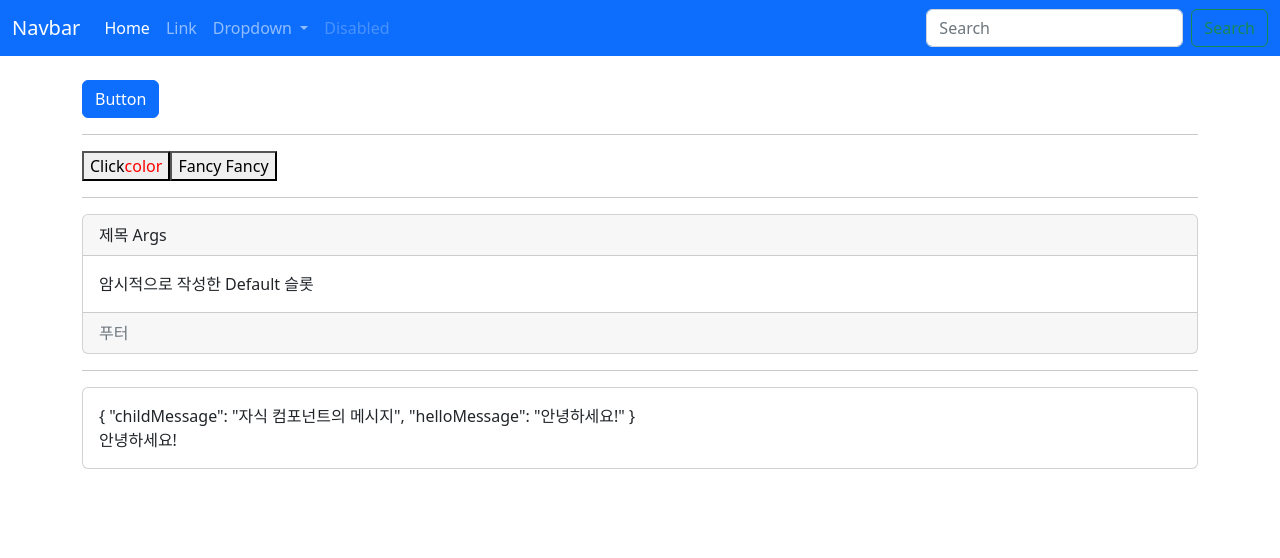
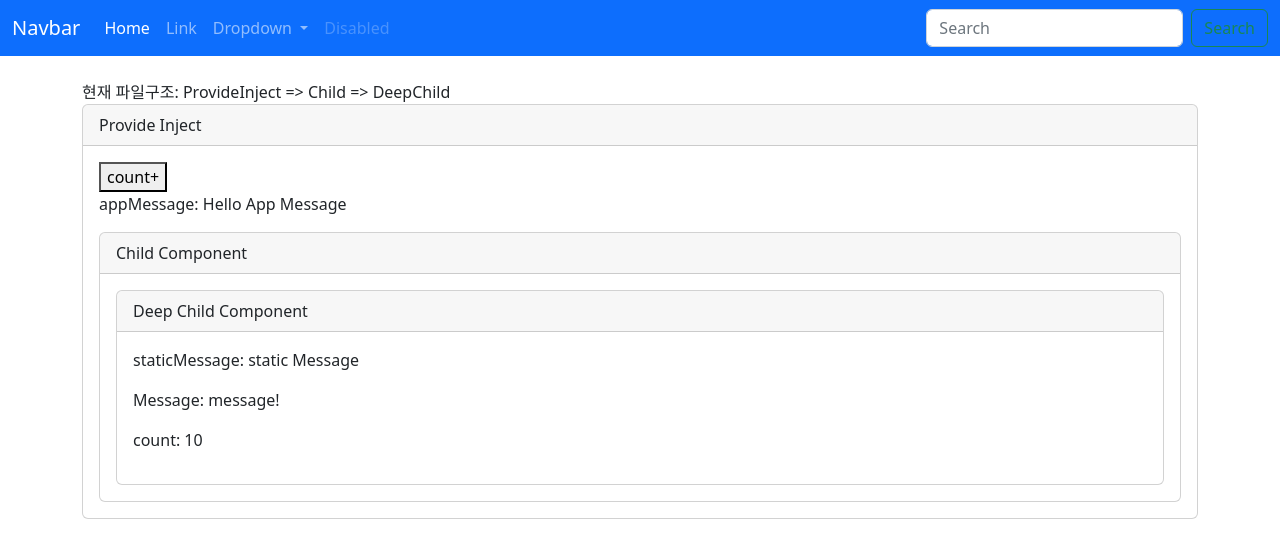
Before and after one commit to hi-aa/learn-vue3, a Vue app: page / in a window 1280 px wide. Shown: the top 558 px of the page. Built offline with nearby package versions, Linux system fonts and the light colour scheme.

Commit message:
섹션 5: Provide/Inject

```diff
--- /dev/null
+++ b/src/components/Child.vue
@@ -0,0 +1,22 @@
+<template>
+	<div class="card">
+		<div class="card-header">Child Component</div>
+		<div class="card-body">
+			<DeepChild></DeepChild>
+		</div>
+	</div>
+</template>
+
+<script>
+import DeepChild from './DeepChild.vue';
+export default {
+	components: {
+		DeepChild,
+	},
+	setup() {
+		return {};
+	},
+};
+</script>
+
+<style lang="scss" scoped></style>
--- /dev/null
+++ b/src/components/DeepChild.vue
@@ -0,0 +1,26 @@
+<template>
+	<div class="card">
+		<div class="card-header">Deep Child Component</div>
+		<div class="card-body">
+			<p>staticMessage: {{ staticMessage }}</p>
+			<p>Message: {{ message }}</p>
+			<p>count: {{ count }}</p>
+		</div>
+	</div>
+</template>
+
+<script>
+import { inject } from 'vue';
+
+export default {
+	setup() {
+		const staticMessage = inject('static-message', 'Default message 설정 가능');
+		const { message, updateMessage } = inject('message');
+		updateMessage();
+		const count = inject('count');
+		return { staticMessage, message, count };
+	},
+};
+</script>
+
+<style lang="scss" scoped></style>
--- /dev/null
+++ b/src/components/ProvideInject.vue
@@ -0,0 +1,44 @@
+<template>
+	<div class="card">
+		<div class="card-header">Provide Inject</div>
+		<div class="card-body">
+			<button @click="count++">count+</button>
+			<p>appMessage: {{ appMessage }}</p>
+			<Child></Child>
+		</div>
+	</div>
+</template>
+
+<script>
+import { inject, provide, readonly, ref } from 'vue';
+import Child from './Child.vue';
+
+export default {
+	components: {
+		Child,
+	},
+	setup() {
+		const staticMessage = 'static Message';
+		const message = ref('message');
+		const count = ref(10);
+
+		const updateMessage = () => {
+			message.value = message.value + '!';
+		};
+
+		// provide로 넘기면 필요한 자식 컴포넌트에서 inject로 불러서 쓸 수 있음
+		// 데이터에 대한 변경이 필요하면 메서드도 부모가 전달해주기
+		provide('static-message', staticMessage);
+
+		provide('message', { message: readonly(message), updateMessage }); // message를 readonly로 전달
+		provide('count', count);
+
+		// app에서 가져온 provide data
+		const appMessage = inject('app-message');
+
+		return { count, appMessage };
+	},
+};
+</script>
+
+<style lang="scss" scoped></style>
--- a/src/components/TheView.vue
+++ b/src/components/TheView.vue
@@ -1,69 +1,23 @@
 <template>
-	<main>
-		<div class="container py-4">
-			<!-- non-prop 속성은 props나 event에 명시적으로 선언되지 않은 속성 또는 이벤트 -->
-			<!-- non-prop 속성은 컴포넌트의 루트(<<<) 엘리먼트에 상속됨 -->
-			<MyButton
-				@click="sayHello"
-				class="my-button"
-				id="my-button-id"
-			></MyButton>
-			<!-- non-prop속성으로 자동 상속되는 것 때문에 예상하지 못한 동작이 실행될 수 있으니
-            왠만하면 emits이나 props 명시적으로 선언할 것 -->
+	<div class="container py-4">
+		<!-- Prop Drilling: 일반적으로 부모에서 자식으로 데이터를 전달할때 props를 사용하는데
+    컴포넌트가 깊어지면 해당 자손 컴포넌트와 연관된 모든 자식 컴포넌트가 영향을 받게 됨 -->
+		<!-- vue3에서 provide, inject로 데이터를 제공하여 종속성을 주입받을 수 있음 -->
 
-			<hr />
-			<FancyButton>Click<span style="color: red">color</span></FancyButton>
-			<!-- 디폴트는 v-slot으로 받거나 template을 사용하거나 -->
-			<!-- 이름이 있는 슬롯은 이름 표시해서 v-slot:[name입력] 혹은 템플릿 사용하거나 -->
-			<FancyButton v-slot="{ fancyMessage }">{{ fancyMessage }}</FancyButton>
-
-			<hr />
-			<!-- Slot name별로 설정 -->
-			<AppCard>
-				<!-- <template v-slot:header>제목</template> -->
-				<template #[slotArgs]>제목 Args</template>
-				<!-- <template #default>내용</template> -->
-				암시적으로 작성한 Default 슬롯
-				<template #footer>푸터</template>
-			</AppCard>
-
-			<hr />
-			<!-- 하위 컴포넌트에 slot으로 보낸 값을 하위 컴포넌트에서 접근할 수 없음 // 당연함..ㅇㅇ -->
-			<!-- Scoped Slot: props를 전달하는 것 처럼 slot을 통해 자식 컴포넌트에서 부모 컴포넌트로 전달할 수 있음 -->
-			<AppCard>
-				<template #default="obj">
-					{{ obj }}<br />
-					{{ obj.helloMessage }}
-				</template>
-				<!-- <template #header="headerObj">
-					{{ headerObj.headerMessage }}
-				</template>
-				<template #footer="footerObj">
-					{{ footerObj.footerMessage }}
-				</template> -->
-			</AppCard>
-		</div>
-	</main>
+		현재 파일구조: ProvideInject => Child => DeepChild
+		<ProvideInject></ProvideInject>
+	</div>
 </template>
 
 <script>
-import MyButton from '@/components/MyButton.vue';
-import FancyButton from '@/components/FancyButton.vue';
-import AppCard from '@/components/AppCard.vue';
-import { reactive, ref } from 'vue';
+import ProvideInject from './ProvideInject.vue';
 
 export default {
 	components: {
-		MyButton,
-		FancyButton,
-		AppCard,
+		ProvideInject,
 	},
 	setup() {
-		const sayHello = () => {
-			console.log('안녕하세요');
-		};
-		const slotArgs = ref('header');
-		return { sayHello, slotArgs };
+		return {};
 	},
 };
 </script>
--- a/src/main.js
+++ b/src/main.js
@@ -6,5 +6,9 @@
 const app = createApp(App);
 // 전역컴포넌트 등록
 // app.component('AppCard', AppCard);
+
+// app provide/inject
+app.provide('app-message', 'Hello App Message');
+
 app.mount('#app');
 import 'bootstrap/dist/js/bootstrap.js';
```
Also changed, not shown: src/components/TheView_Example.vue (added, +71 -0 lines).
